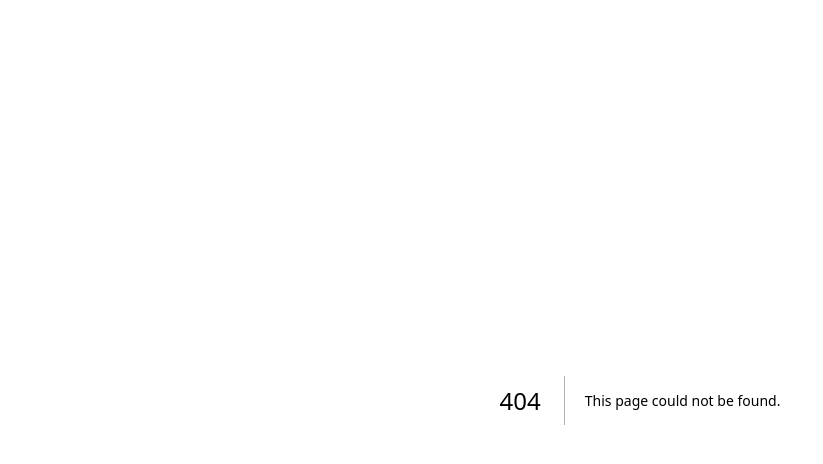
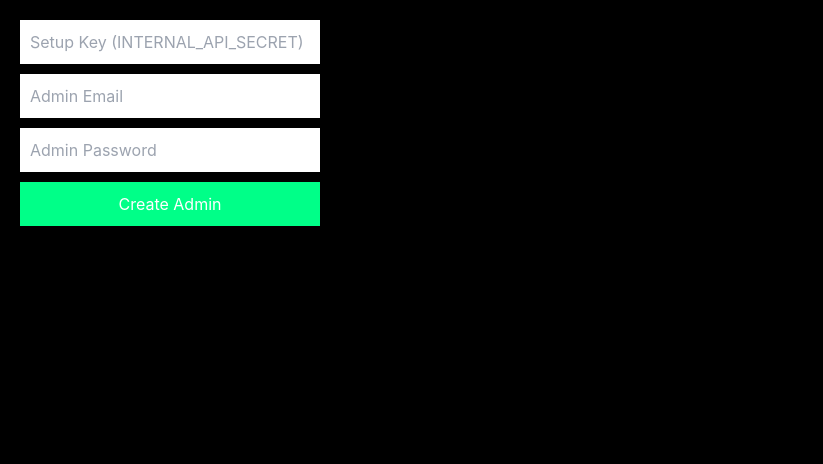
Before and after one commit to isharaktii-glitch/AI-BotVerse-chatgpt-bot, a Next.js app: page /setup in a window 1280 px wide. Before the commit this address had no page. Shown: the top 464 px of the page, without its empty margins (0-823 px from the left). Built offline with nearby package versions, Linux system fonts and the light colour scheme.

Commit message:
Implement setup form for admin creation

```diff
--- /dev/null
+++ b/pages/setup.tsx
@@ -0,0 +1,36 @@
+import { useState } from 'react';
+
+export default function Setup() {
+  const [setupKey, setSetupKey] = useState('');
+  const [email, setEmail] = useState('');
+  const [password, setPassword] = useState('');
+  const [message, setMessage] = useState('');
+
+  async function handleSubmit(e: React.FormEvent) {
+    e.preventDefault();
+    setMessage('Creating...');
+    try {
+      const res = await fetch('/api/setup-admin', {
+        method: 'POST',
+        headers: { 'Content-Type': 'application/json' },
+        body: JSON.stringify({ setupKey, email, password }),
+      });
+      const data = await res.json();
+      setMessage(res.ok ? data.message : data.error);
+    } catch {
+      setMessage('Something went wrong');
+    }
+  }
+
+  return (
+    <div style={{ padding: 20, color: 'white', background: '#000', minHeight: '100vh' }}>
+      <form onSubmit={handleSubmit} style={{ display: 'flex', flexDirection: 'column', gap: 10, maxWidth: 300 }}>
+        <input placeholder="Setup Key (INTERNAL_API_SECRET)" value={setupKey} onChange={(e) => setSetupKey(e.target.value)} style={{ padding: 10 }} />
+        <input placeholder="Admin Email" value={email} onChange={(e) => setEmail(e.target.value)} style={{ padding: 10 }} />
+        <input placeholder="Admin Password" type="text" value={password} onChange={(e) => setPassword(e.target.value)} style={{ padding: 10 }} />
+        <button type="submit" style={{ padding: 10, background: '#00ff88' }}>Create Admin</button>
+        <p>{message}</p>
+      </form>
+    </div>
+  );
+}
```
